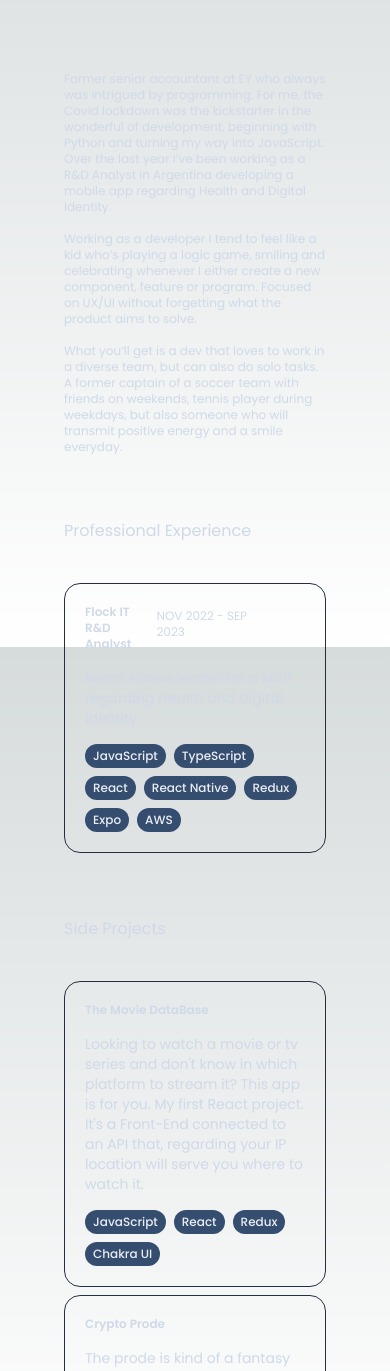
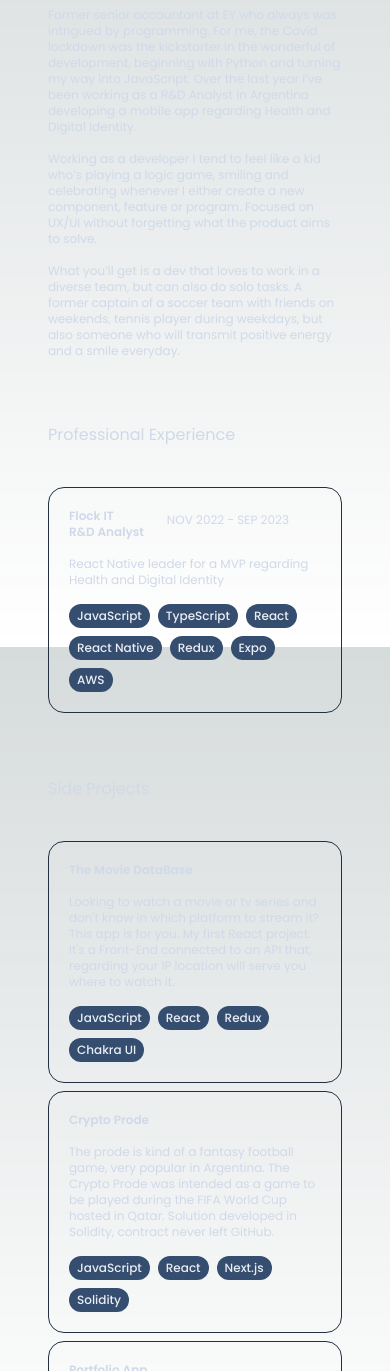
Before and after one commit to diego-scarpati/portfolio-app, a Next.js app: page / in a window 390 px wide. Shown: the part 197-1568 px from the top of the page. Built offline with nearby package versions, Linux system fonts and the light colour scheme.

Commit message:
Rearranging text and cards

```diff
--- a/src/app/common/BackToTopButton.tsx
+++ b/src/app/common/BackToTopButton.tsx
@@ -23,7 +23,7 @@ function BackToTopButton() {
 
   return (
     <div
-      className={`fixed bottom-4 right-2 md:right-4 w-12 h-12 flex justify-center items-center rounded-full bg-big-stone-400 transition duration-300 lg:hidden ${
+      className={`fixed bottom-4 right-3 md:right-4 w-12 h-12 flex justify-center items-center rounded-full bg-big-stone-400 transition duration-300 lg:hidden ${
         active ? "scale-100" : "scale-0"
       }`}
       onClick={() =>
--- a/src/app/common/Bio.tsx
+++ b/src/app/common/Bio.tsx
@@ -3,7 +3,6 @@ import React from "react";
 function Bio() {
   return (
     <div className="w-full">
-      {/* <p className="mb-4 md:text-sm sm:text-sm"> */}
       <p className="sm:text-sm mb-4">
         Former senior accountant at EY who always was intrigued by programming.
         For me, the Covid lockdown was the kickstarter in the wonderful of
--- a/src/app/common/ExperienceInfo.tsx
+++ b/src/app/common/ExperienceInfo.tsx
@@ -1,13 +1,6 @@
 import React from "react";
 import LanguageCard from "./LanguageCard";
 import { ExpCardProps } from "./ExperienceCard";
-
-// interface ExpInfoProps {
-//   employer?: string;
-//   title: string;
-//   brief: string;
-//   technologies: string[];
-// }
 
 function ExperienceInfo({
   employer,
@@ -37,9 +30,9 @@ function ExperienceInfo({
         )}
       </div>
       <div id="expBrief">
-        <p className="text-sm">{brief}</p>
+        <p className="text-xs sm:text-sm">{brief}</p>
       </div>
-      <div id="languages" className="flex flex-wrap justify-start gap-2">
+      <div id="languages" className="flex flex-wrap sm:justify-start gap-2">
         {technologies.map((language, index) => (
           <LanguageCard key={index} language={language} />
         ))}
--- a/src/app/common/RightSide.tsx
+++ b/src/app/common/RightSide.tsx
@@ -11,7 +11,7 @@ function RightSide() {
   const projects = projectsJson;
 
   return (
-    <div className="w-full lg:w-1/2 h-full pt-24 px-16 gap-4">
+    <div className="w-full lg:w-1/2 h-full pt-12 md:pt-16 lg:pt-24 px-12 md:px-16 gap-4">
       <Bio />
       <div className="mt-16">
         <RightSideTitle title={"Professional Experience"} />
--- a/src/app/page.tsx
+++ b/src/app/page.tsx
@@ -8,7 +8,7 @@ export default function Home() {
   return (
     <StoreProvider>
       <main className="flex flex-col lg:flex-row w-full max-h-screen justify-between relative lg:px-12 md:px-8">
-        <header className="flex-col max-h-screen justify-center pt-16 lg:pt-24 px-16 lg:px-20 lg:fixed top-0 bottom-0 lg:w-1/2 w-full">
+        <header className="flex-col max-h-screen justify-center pt-12 md:pt-16 lg:pt-24 px-12 md:px-16 lg:px-20 lg:fixed top-0 bottom-0 lg:w-1/2 w-full">
           <LeftSide />
         </header>
         <div />
```
